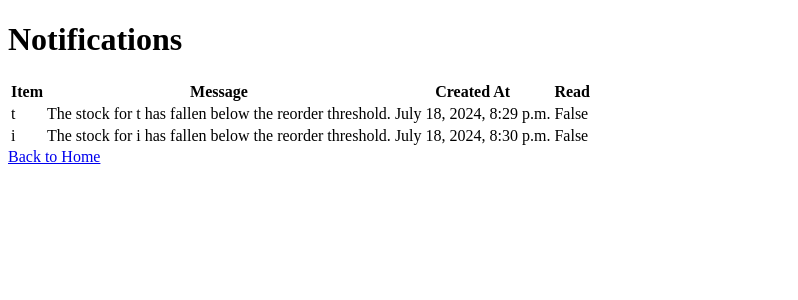
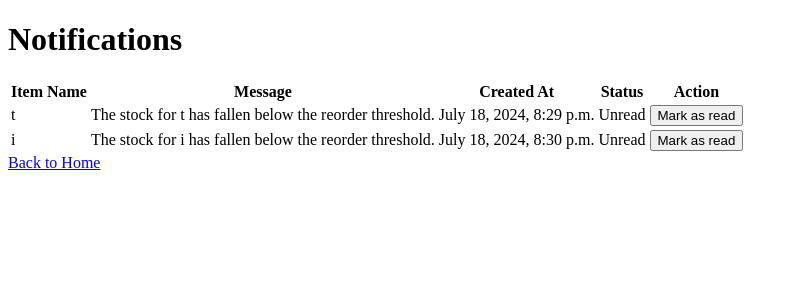
Before and after one commit to c-argus/butter-and-jam, a Django app: page /notifications/ in a window 1280 px wide. Shown: the top 300 px of the page, without its empty margins (0-798 px from the left). Run offline with Django 3.2, Linux system fonts and the light colour scheme; a user stored in the database is signed in; data comes from the database, SQL or seed files in the repository.

Commit message:
Implement mark notification as read

```diff
--- a/stocklist/templates/stocklist/notifications.html
+++ b/stocklist/templates/stocklist/notifications.html
@@ -15,10 +15,11 @@
             <!-- Table row for column headings -->
             <tr>
                 <!-- Column headings -->
-                <th>Item</th>        <!-- Item column -->
+                <th>Item Name</th>        <!-- Item column -->
                 <th>Message</th>     <!-- Message column -->
                 <th>Created At</th>  <!-- Created At column -->
-                <th>Read</th>        <!-- Read column -->
+                <th>Status</th>        <!-- Read column -->
+                <th>Action</th>        <!-- Read column -->
             </tr>
         </thead>
         <!-- Table body section -->
@@ -31,7 +32,14 @@
                 <td>{{ notification.item.name }}</td>   <!-- Display item name -->
                 <td>{{ notification.message }}</td>     <!-- Display notification message -->
                 <td>{{ notification.created_at }}</td>  <!-- Display creation date -->
-                <td>{{ notification.read }}</td>        <!-- Display read status -->
+                <td>
+                    {% if notification.read %}
+                        Read
+                    {% else %}
+                        Unread
+                    {% endif %}
+                </td>        <!-- Display read status -->
+                <td><button class="markAsReadButton" data-id="{{notification.id}}">Mark as read</button></td>
             </tr>
             {% endfor %}
         </tbody>
@@ -43,5 +51,24 @@
 
     <!-- Link to go back to the home page -->
     <a href="{% url 'home' %}">Back to Home</a>
+    <script>
+        document.addEventListener('DOMContentLoaded', () => {
+            console.log('Ready!')
+            const buttonELs = [...document.querySelectorAll('.markAsReadButton')]
+            buttonELs.forEach(buttonEl => {
+                buttonEl.addEventListener('click', async (e) => {
+                    console.log('markAsReadButton!!', )
+                    const notificationId = e.target.dataset.id;
+                    const response = await fetch(`/notifications/mark_as_read/${notificationId}/`, {
+                        method: "POST",
+                        headers: {
+                            'Content-Type': 'application/json',
+                        },
+                    })
+                    location.reload()
+                })
+            });
+        })
+    </script>
 </body>
 </html>
--- a/stocklist/views.py
+++ b/stocklist/views.py
@@ -5,6 +5,8 @@ from .forms import ItemForm
 from .models import Item, Notification
 from django.contrib.auth import authenticate, login
 from django.views.decorators.http import require_POST
+from django.views.decorators.csrf import csrf_exempt
+from django.http import JsonResponse
 
 # Custom login view
 def custom_login(request):
@@ -94,8 +96,12 @@ def notifications(request):
 
 @require_POST
 @login_required
+@csrf_exempt
 def mark_notification_as_read(request, notification_id):
     notification = get_object_or_404(Notification, id=notification_id)
     notification.read = True
     notification.save()
-    return redirect('notifications')
+    data = {
+        'message': 'item updated successfully',
+    }
+    return JsonResponse(data)
```
